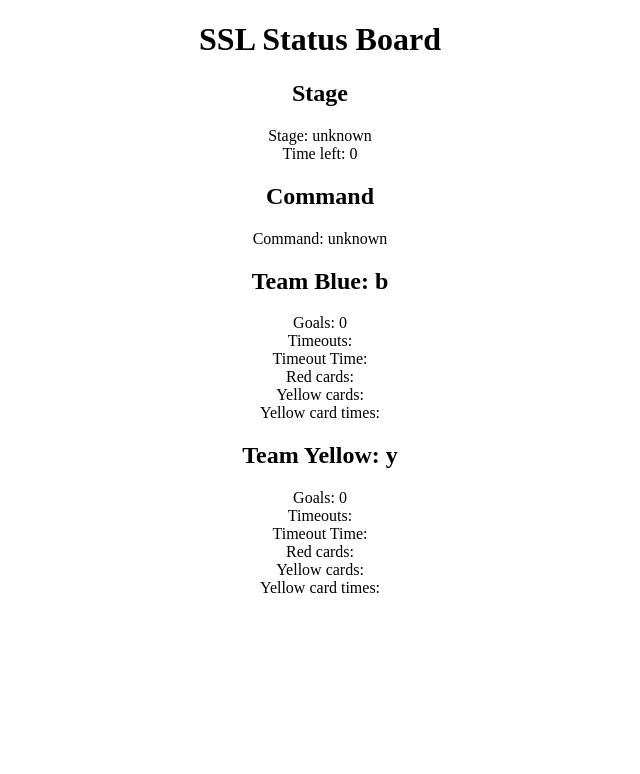
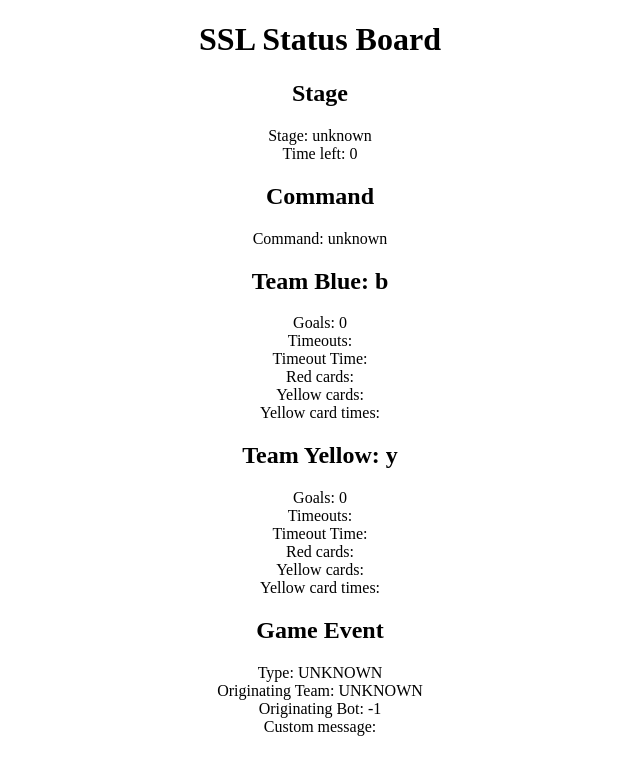
Before and after one commit to g3force/ssl-status-board-client, an Angular app: page / in a window 1280 px wide. Shown: the top 774 px of the page, without its empty margins (320-960 px from the left). Built offline with nearby package versions, Linux system fonts and the light colour scheme; no server answers.

Commit message:
Add game events

```diff
--- /dev/null
+++ b/src/app/GameEvent.ts
@@ -0,0 +1,13 @@
+import {Originator} from './Originator';
+
+export class GameEvent {
+  Type: string;
+  Originator: Originator;
+  Message: string;
+
+  constructor() {
+    this.Type = 'UNKNOWN';
+    this.Originator = new Originator();
+    this.Message = '';
+  }
+}
--- /dev/null
+++ b/src/app/Originator.ts
@@ -0,0 +1,9 @@
+export class Originator {
+  Team: string;
+  BotId: number;
+
+  constructor() {
+    this.Team = 'UNKNOWN';
+    this.BotId = -1;
+  }
+}
--- a/src/app/RefereeMessage.ts
+++ b/src/app/RefereeMessage.ts
@@ -1,12 +1,14 @@
 import {Team} from './Team';
 import {Command} from './Command';
 import {Stage} from './Stage';
+import {GameEvent} from './GameEvent';
 
 export class RefereeMessage {
   Stage: Stage;
   Command: Command;
   TeamYellow: Team;
   TeamBlue: Team;
+  GameEvent: GameEvent;
 
 
   constructor(teamYellow: Team, teamBlue: Team) {
@@ -14,5 +16,6 @@ export class RefereeMessage {
     this.Command = new Command();
     this.TeamYellow = teamYellow;
     this.TeamBlue = teamBlue;
+    this.GameEvent = new GameEvent();
   }
 }
--- a/src/app/score/score.component.html
+++ b/src/app/score/score.component.html
@@ -28,3 +28,11 @@
   Yellow cards: {{refereeMessage.TeamYellow.YellowCards}}<br/>
   Yellow card times: {{refereeMessage.TeamYellow.YellowCardTimes}}
 </p>
+
+<h2>Game Event</h2>
+<p>
+  Type: {{refereeMessage.GameEvent.Type}}<br/>
+  Originating Team: {{refereeMessage.GameEvent.Originator.Team}}<br/>
+  Originating Bot: {{refereeMessage.GameEvent.Originator.BotId}}<br/>
+  Custom message: {{refereeMessage.GameEvent.Message}}
+</p>
```
